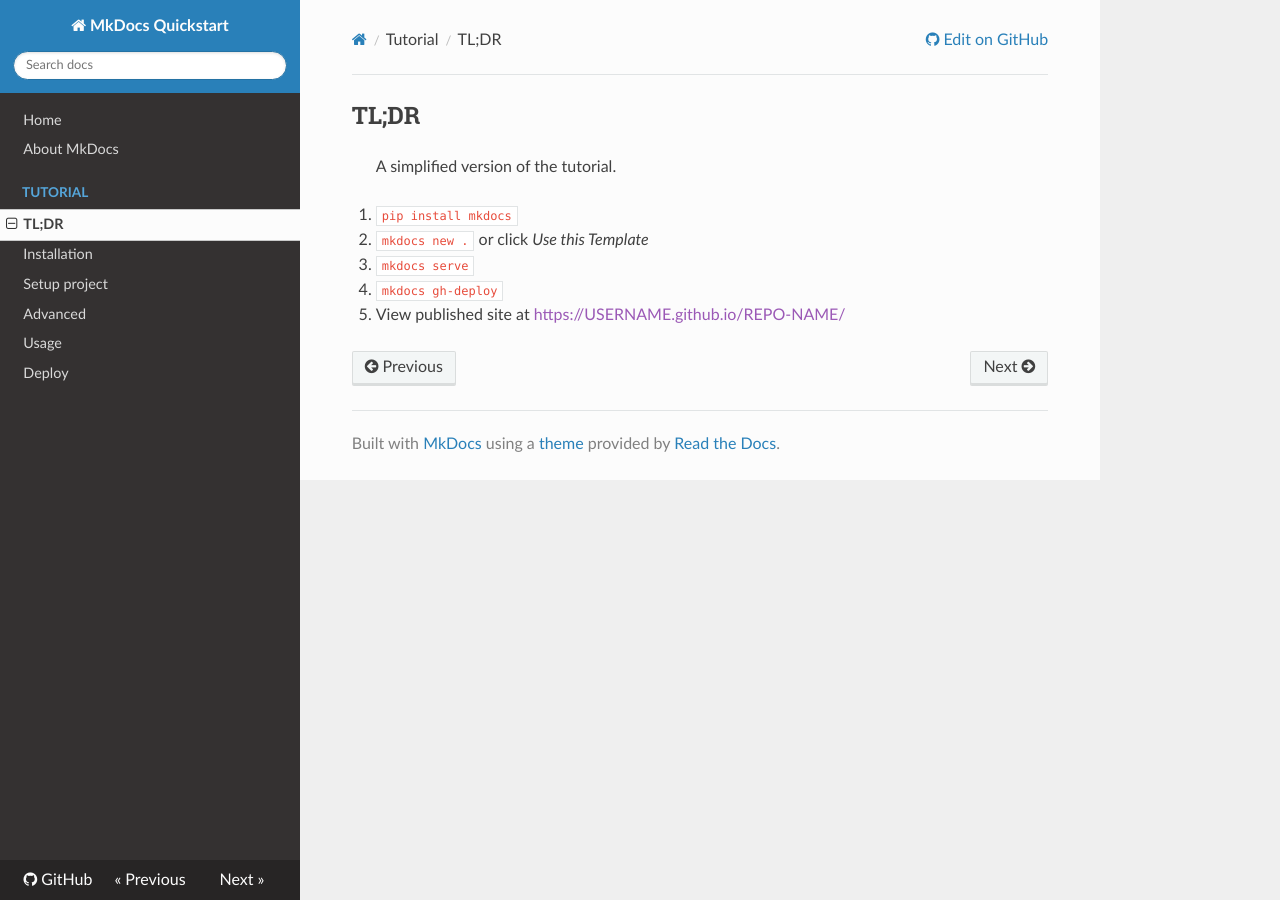
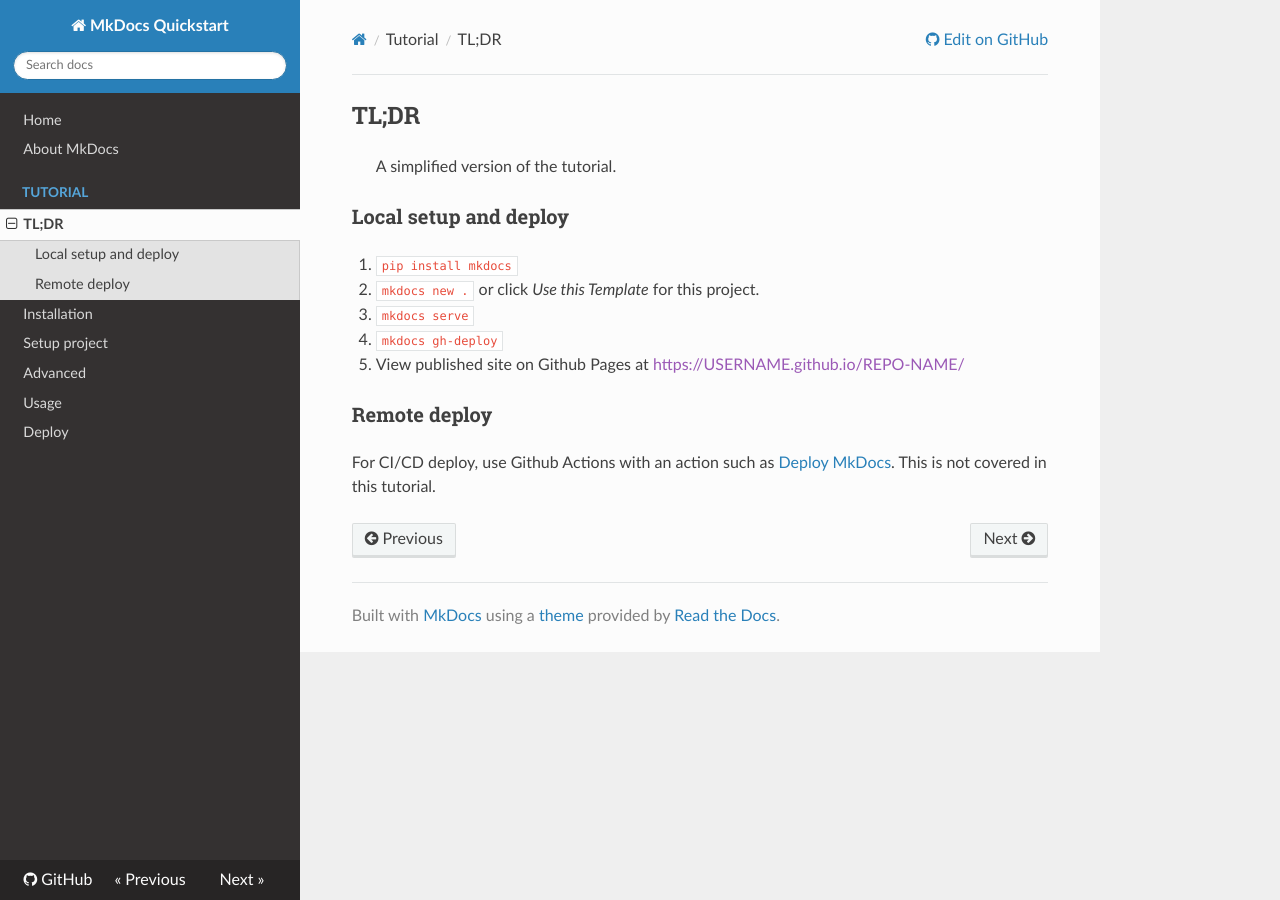
Before and after one commit to MichaelCurrin/mkdocs-quickstart, an MkDocs documentation site: the page built from docs/tutorial/tldr.md, in a window 1280 px wide. Built offline with MkDocs 1.6.1, drawn with Linux system fonts in a browser that asks for light colours; nearby versions of some CDN libraries.

Commit message:
Update tldr.md

```diff
--- a/docs/tutorial/tldr.md
+++ b/docs/tutorial/tldr.md
@@ -1,8 +1,14 @@
 ## TL;DR
 > A simplified version of the tutorial.
 
+### Local setup and deploy
+
 1. `pip install mkdocs`
-2. `mkdocs new .` or click _Use this Template_
+2. `mkdocs new .` or click _Use this Template_ for this project.
 3. `mkdocs serve`
 4. `mkdocs gh-deploy`
-5. View published site at [https://USERNAME.github.io/REPO-NAME/]()
+5. View published site on Github Pages at [https://USERNAME.github.io/REPO-NAME/]()
+
+### Remote deploy
+
+For CI/CD deploy, use Github Actions with an action such as [Deploy MkDocs](https://github.com/marketplace/actions/deploy-mkdocs). This is not covered in this tutorial.
```
